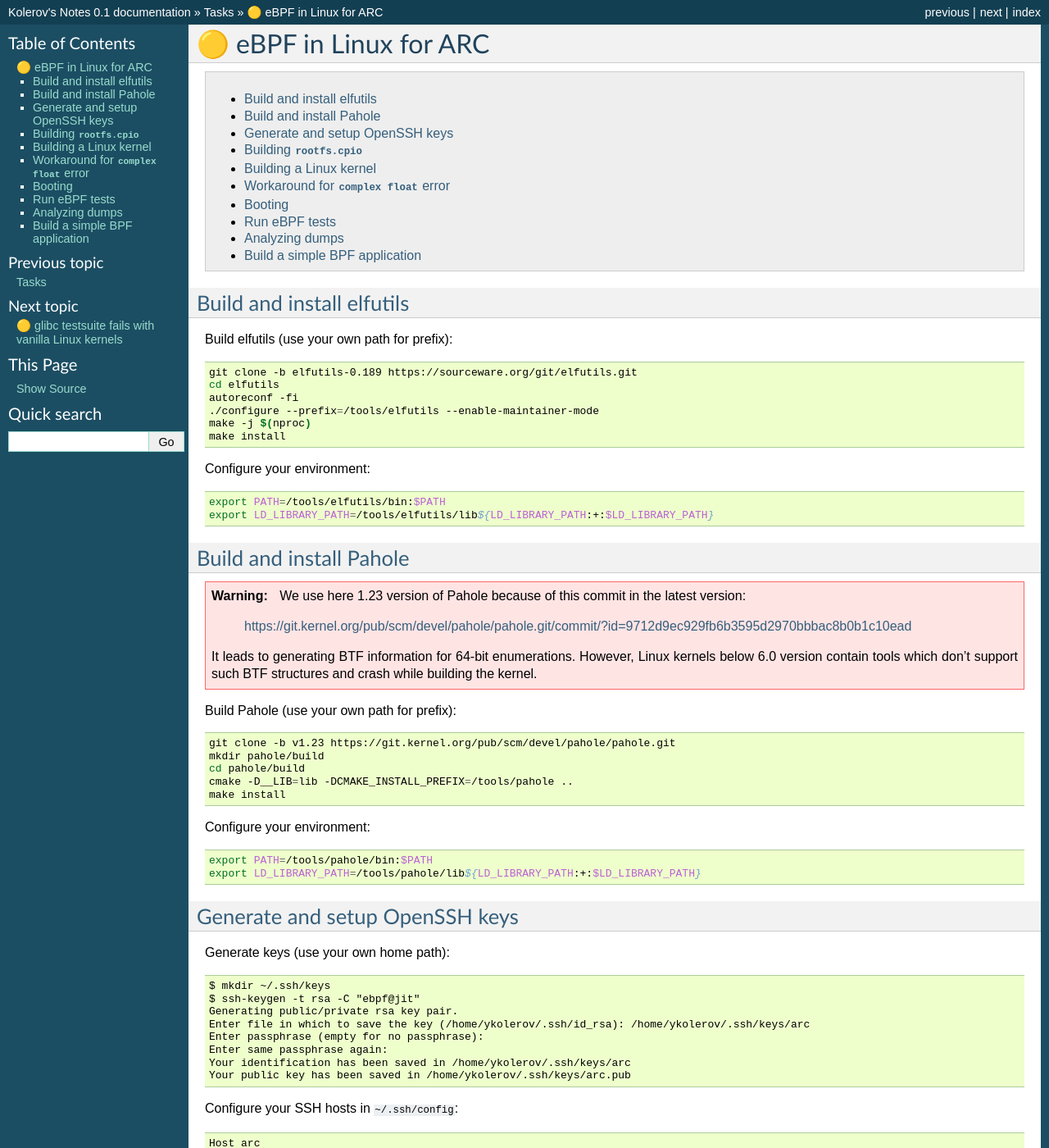
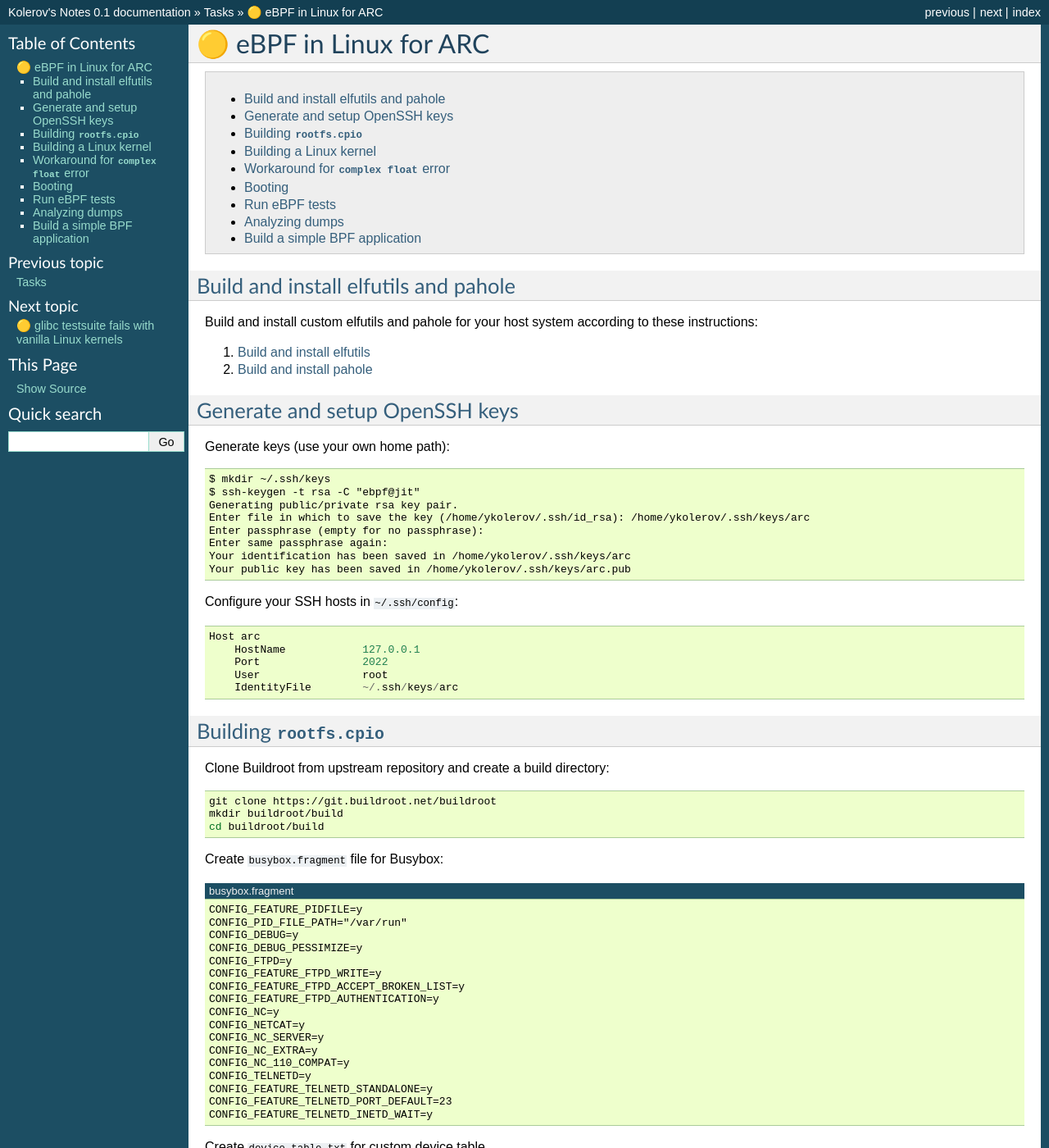
Before and after one commit to kolerov/synopsys, a Sphinx documentation site: the page built from docs/tasks/ebpf_jit/ebpf_jit.rst, in a window 1280 px wide and 1400 px high. Shown: the whole window at 82% size. Built offline with Sphinx 7.4.7, drawn with Linux system fonts in a browser that asks for light colours.

Commit message:
tasks/ebpf_jit: Replace elfutils and pahole sections by links

```diff
--- a/docs/environment/linux.rst
+++ b/docs/environment/linux.rst
@@ -145,6 +145,8 @@ Install Rust
 
     curl --proto '=https' --tlsv1.2 -sSf https://sh.rustup.rs | sh
 
+.. _build-elfutils:
+
 Build and install elfutils
 --------------------------
 
@@ -167,6 +169,8 @@ Configure your environment:
 
     export PATH=/tools/elfutils/bin:$PATH
     export LD_LIBRARY_PATH=/tools/elfutils/lib${LD_LIBRARY_PATH:+:$LD_LIBRARY_PATH}
+
+.. _build-pahole:
 
 Build and install pahole
 ------------------------
--- a/docs/tasks/ebpf_jit/ebpf_jit.rst
+++ b/docs/tasks/ebpf_jit/ebpf_jit.rst
@@ -3,55 +3,14 @@
 
 .. contents:: :local:
 
-Build and install elfutils
---------------------------
+Build and install elfutils and pahole
+-------------------------------------
 
-Build elfutils (use your own path for prefix):
+Build and install custom elfutils and pahole for your host system
+according to these instructions:
 
-.. code-block:: bash
-
-    git clone -b elfutils-0.189 https://sourceware.org/git/elfutils.git
-    cd elfutils
-    autoreconf -fi
-    ./configure --prefix=/tools/elfutils --enable-maintainer-mode
-    make -j $(nproc)
-    make install
-
-Configure your environment:
-
-.. code-block:: bash
-
-    export PATH=/tools/elfutils/bin:$PATH
-    export LD_LIBRARY_PATH=/tools/elfutils/lib${LD_LIBRARY_PATH:+:$LD_LIBRARY_PATH}
-
-Build and install Pahole
-------------------------
-
-.. warning::
-
-    We use here 1.23 version of Pahole because of this commit in the latest version:
-
-      https://git.kernel.org/pub/scm/devel/pahole/pahole.git/commit/?id=9712d9ec929fb6b3595d2970bbbac8b0b1c10ead
-
-    It leads to generating BTF information for 64-bit enumerations. However, Linux kernels below 6.0 version
-    contain tools which don't support such BTF structures and crash while building the kernel.
-
-Build Pahole (use your own path for prefix):
-
-.. code-block:: bash
-
-    git clone -b v1.23 https://git.kernel.org/pub/scm/devel/pahole/pahole.git
-    mkdir pahole/build
-    cd pahole/build
-    cmake -D__LIB=lib -DCMAKE_INSTALL_PREFIX=/tools/pahole ..
-    make install
-
-Configure your environment:
-
-.. code-block:: bash
-
-    export PATH=/tools/pahole/bin:$PATH
-    export LD_LIBRARY_PATH=/tools/pahole/lib${LD_LIBRARY_PATH:+:$LD_LIBRARY_PATH}
+1. :ref:`build-elfutils`
+2. :ref:`build-pahole`
 
 Generate and setup OpenSSH keys
 -------------------------------
```
